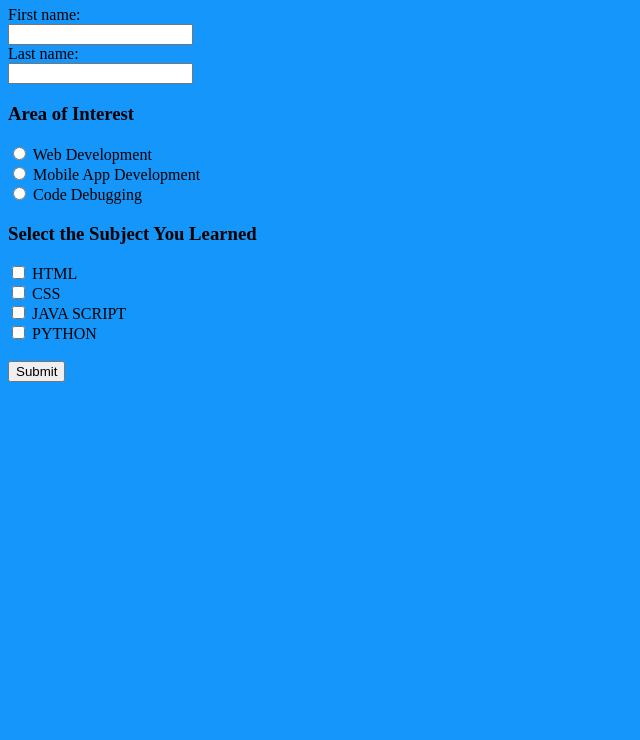
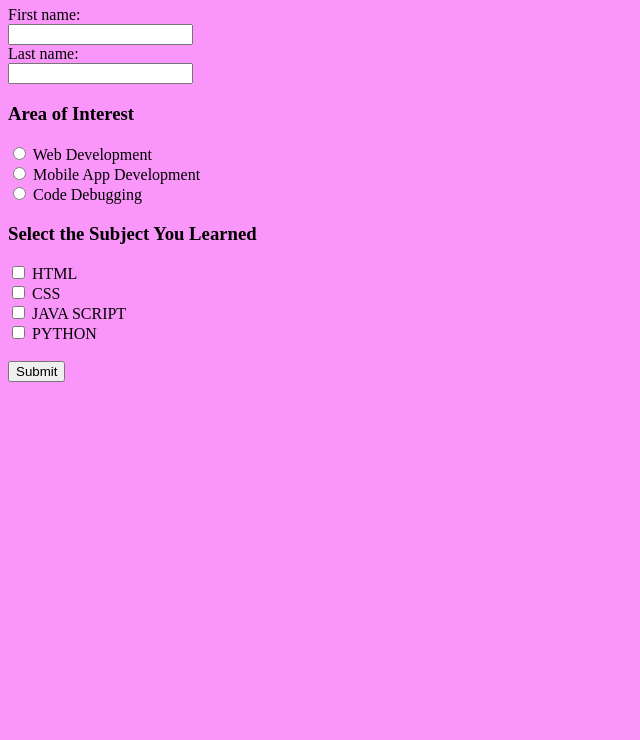
Before and after one commit to satheesha-maker/html-sample-project, a plain HTML site: page Forms.html in a window 1280 px wide. Shown: the part 60-800 px from the top of the page, without its empty margins (0-640 px from the left). Drawn offline with Linux system fonts and the light colour scheme.

Commit message:
Updated the GRB color

```diff
--- a/Forms.html
+++ b/Forms.html
@@ -2,7 +2,7 @@
 
 <title>  Registration Form Page   </title>
 
-<body style="background-color:RGB(20,150,250);">
+<body style="background-color:RGB(250,150,250);">
 
 <h1>  Registration Form Page   </h1>
 
```
